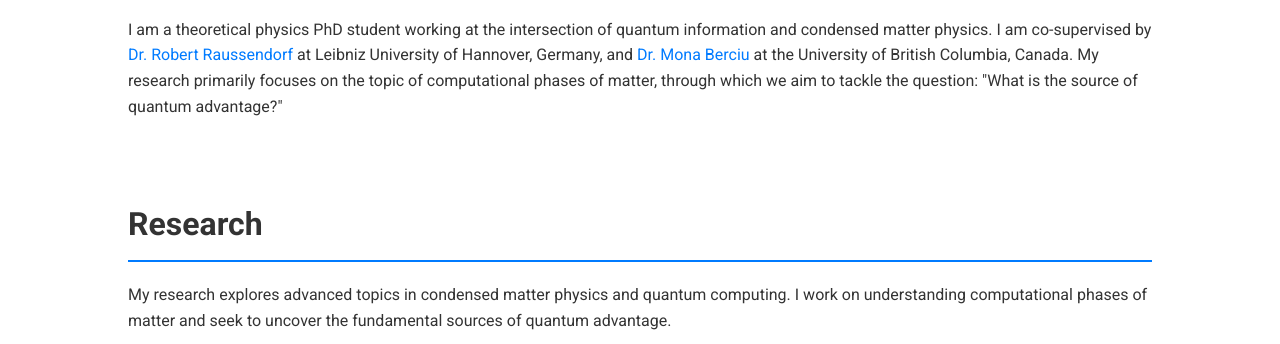
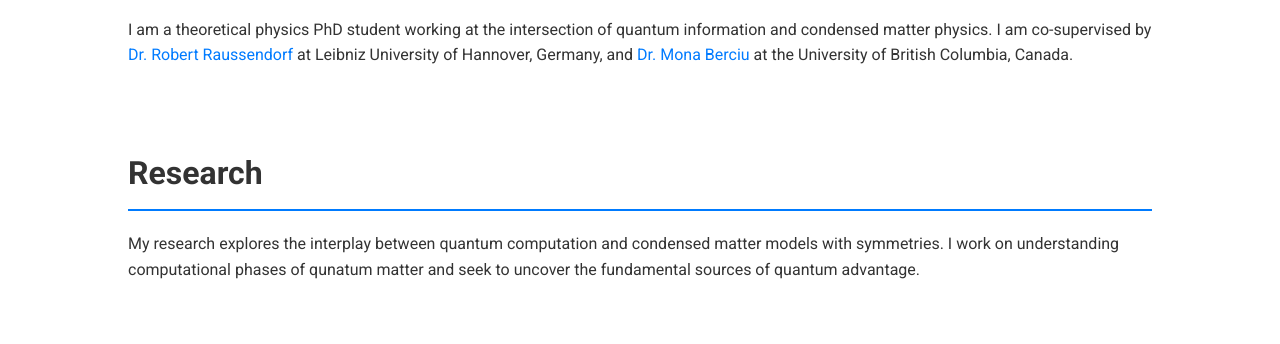
Before and after one commit to arnabquantum/Webpage, a plain HTML site: page index.html in a window 1280 px wide. Shown: the part 608-952 px from the top of the page. Drawn offline with Linux system fonts and the light colour scheme.

Commit message:
Update index.html

```diff
--- a/index.html
+++ b/index.html
@@ -31,12 +31,12 @@
         <p>I am a theoretical physics PhD student working at the intersection of quantum information and condensed matter physics. I am co-supervised by
             <a href="https://www.itp.uni-hannover.de/de/ag/robert-raussendorf" target="_blank">Dr. Robert Raussendorf</a> at Leibniz University of Hannover, Germany,
             and <a href="https://phas.ubc.ca/~berciu/" target="_blank">Dr. Mona Berciu</a> at the University of British Columbia, Canada.
-            My research primarily focuses on the topic of computational phases of matter, through which we aim to tackle the question: "What is the source of quantum advantage?"</p>
+            </p>
     </section>
 
     <section id="research" class="content container">
         <h2>Research</h2>
-        <p>My research explores advanced topics in condensed matter physics and quantum computing. I work on understanding computational phases of matter and seek to uncover the fundamental sources of quantum advantage.</p>
+        <p>My research explores the interplay between quantum computation and condensed matter models with symmetries. I work on understanding computational phases of qunatum matter and seek to uncover the fundamental sources of quantum advantage.</p>
     </section>
 
     <section id="projects" class="content container">
```
